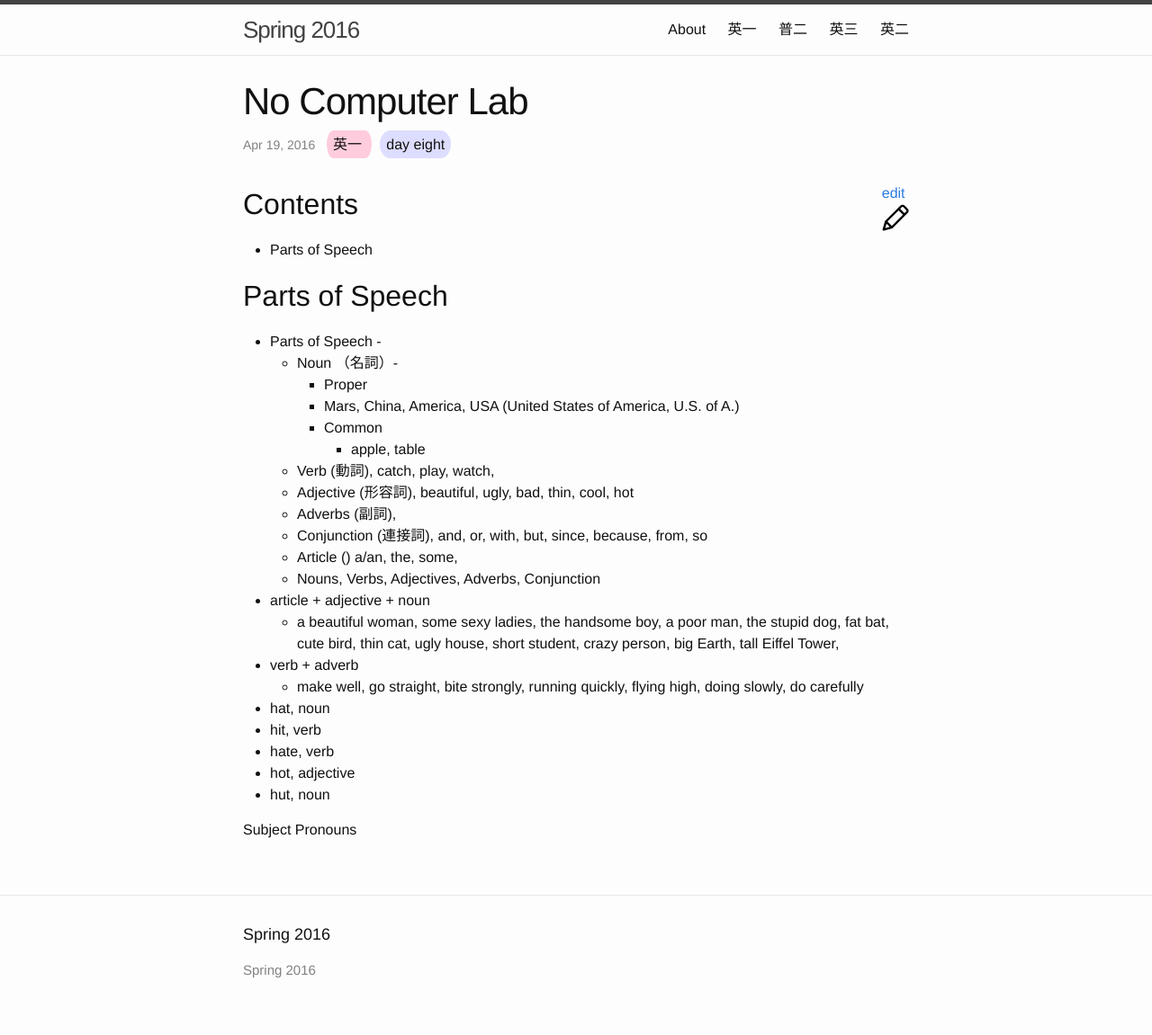
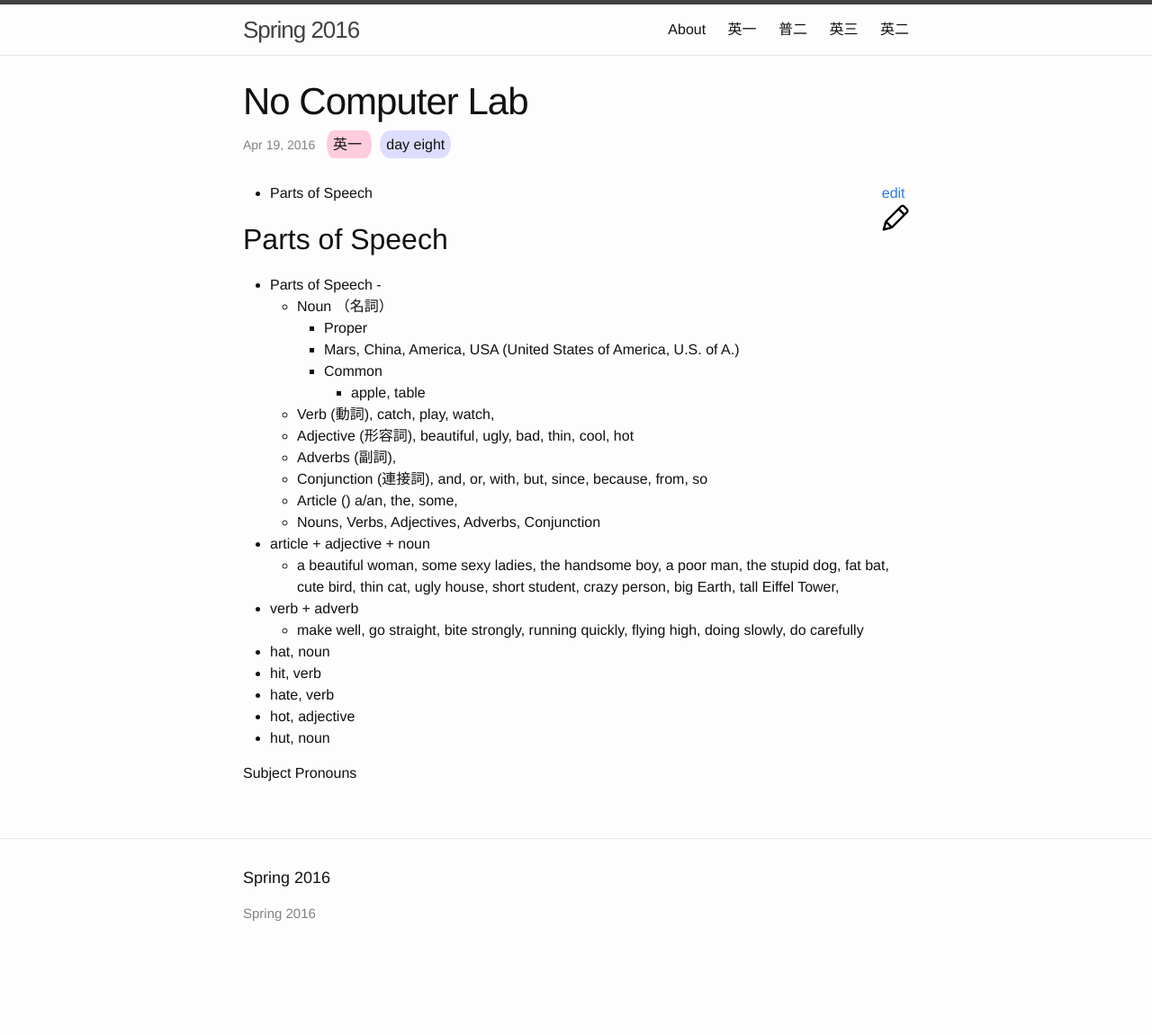
Before and after one commit to MrArgote/spring16, a Jekyll site: the page built from _posts/one/2016-04-19-Computer-Lab.md, in a window 1280 px wide. Shown: the whole page at 90% size. Built offline with Jekyll 4.4.1, drawn with Linux system fonts in a browser that asks for light colours; after the commit the page ends 1088 px from its top, so only the background shows below that.

Commit message:
Readied excerpt and removed whitespace

```diff
--- a/_posts/one/2016-04-19-Computer-Lab.md
+++ b/_posts/one/2016-04-19-Computer-Lab.md
@@ -4,15 +4,12 @@ class: 英一
 day: eight
 ---
 
-
-## Contents
-
 - Parts of Speech
 
 ## Parts of Speech
 
 - Parts of Speech -
-	- Noun （名詞）-
+	- Noun （名詞）
 		- Proper
 		- Mars, China, America, USA (United States of America, U.S. of A.)
 		- Common
```
